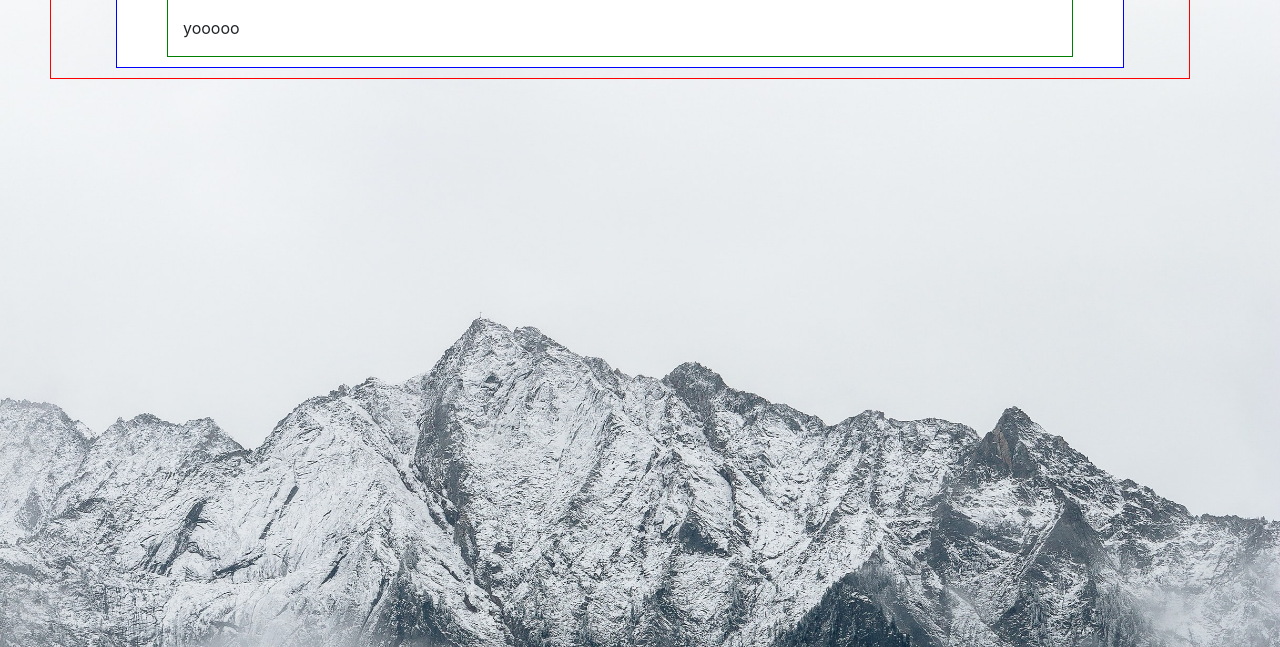
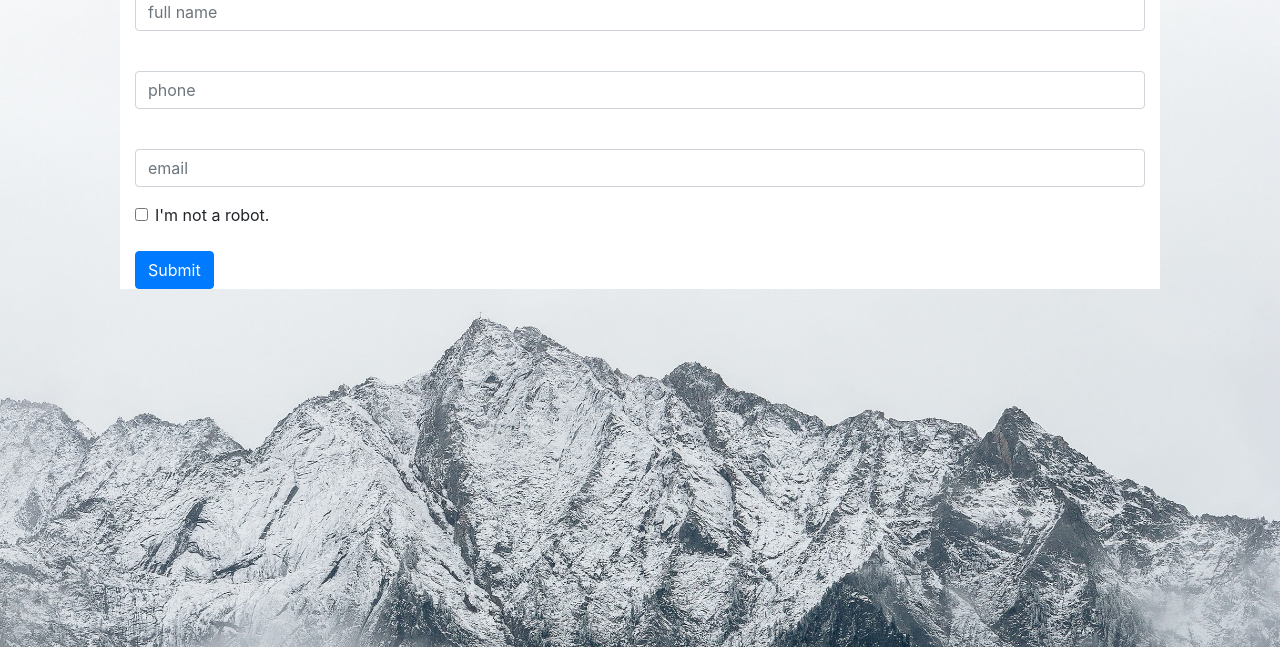
Before and after one commit to chrisgshred/chrisgportfolio, a plain HTML site: page contact.html in a window 1280 px wide. Shown: the part 153-800 px from the top of the page. Drawn offline with nearby package versions, Linux system fonts and the light colour scheme; files whose address does not match are found by name.

Commit message:
added contact card

```diff
--- a/assets/css/style.css
+++ b/assets/css/style.css
@@ -3,19 +3,13 @@ body {
     background-image: url("/Users/chrisg/Desktop/bootcamp/github/chrisgportfolio/assets/images/background.jpeg");
     background-size: cover;
 }
-.container {
-    border: 1px solid red;
-    margin: 10px 50px 10px 50px;
-}
-.row {
-    border: 1px solid blue;
+
+.col-md {
+    border: 1px transparent;
     margin: 10px 50px 10px 50px;
     background-color: white;
 }
-.col-md {
-    border: 1px solid green;
-    margin: 10px 50px 10px 50px;
-}
+
 img {
     margin: 40px;
 }
--- a/contact.html
+++ b/contact.html
@@ -32,8 +32,27 @@
         <div class="row">
           <div class="col-md">
             <h1>Contact</h1>
-            <br>
-            <p>yooooo</p>
+            <form>
+              <div class="form-group">
+                <label for="name"></label>
+                <input type="name" class="form-control" id="exampleInputName1" aria-describedby="emailHelp" placeholder="full name">
+                <small id="nameHelp" class="form-text text-muted"></small>
+              </div>
+              <div class="form-group">
+                <label for="phoneNumber"></label>
+                <input type="phoneNumber" class="form-control" id="exampleInputPhone1" placeholder="phone">
+              </div>
+              <div class="form-group">
+                <label for="email"></label>
+                <input type="email" class="form-control" id="exampleInputEmail1" placeholder="email">
+              </div>
+              <div class="form-check">
+                <input type="checkbox" class="form-check-input" id="exampleCheck1">
+                <label class="form-check-label" for="exampleCheck1">I'm not a robot.</label>
+              </div>
+              <br>
+              <button type="submit" class="btn btn-primary">Submit</button>
+            </form>
           </div>
         </div>
       </div>
```
